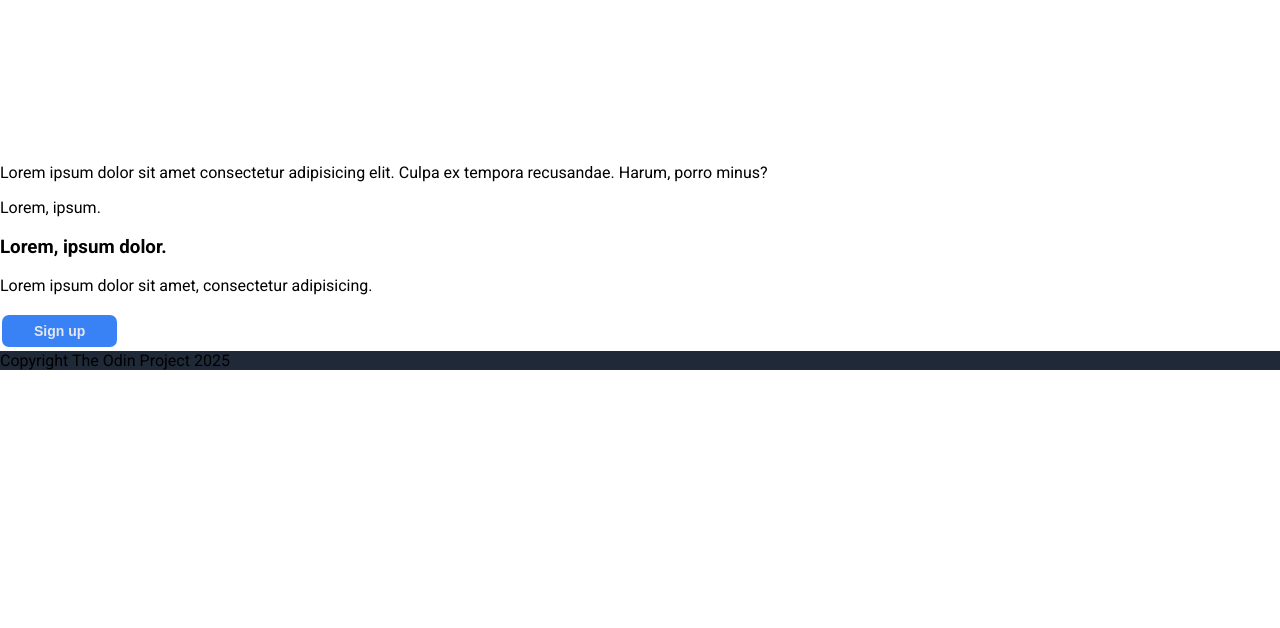
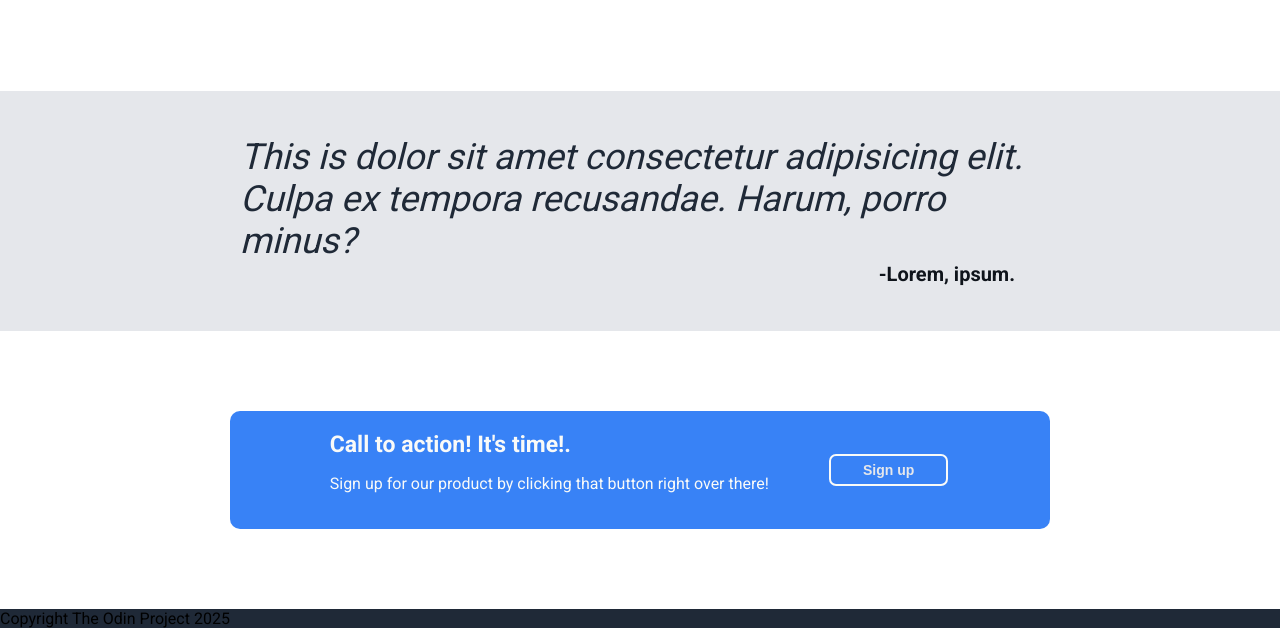
Before and after one commit to Tibarek/landing-page, a plain HTML site: page index.html in a window 1280 px wide. Shown: the part 907-1535 px from the top of the page. Before the commit the page ends 1277 px from the top, so only its background shows below. Drawn offline with Linux system fonts and the light colour scheme.

Commit message:
Style testimonial and sign up section
Use flex, margin and other elements

```diff
--- a/index.html
+++ b/index.html
@@ -21,7 +21,7 @@
         </div>
     </div>
     <div class="desc">
-      <div class="section">
+      <div class="hero-section">
         <div class="hero-main-text">This website is awesome</div>
         <p class="hero-sec-text">Lorem ipsum dolor sit amet consectetur adipisicing elit. Excepturi similique dolor doloribus deleniti. Excepturi perferendis, incidunt error porro corrupti culpa.</p>
         <button class="btn">Sign Up</button>
@@ -55,14 +55,19 @@
         </div>
     </div>
 
-    <div class="review"><p>Lorem ipsum dolor sit amet consectetur adipisicing elit. Culpa ex tempora recusandae. Harum, porro minus?</p>
-         <div>Lorem, ipsum.</div>
+    <div class="quote">
+        <p class="quote-text">This is dolor sit amet consectetur adipisicing elit. Culpa ex tempora recusandae. Harum, porro minus?</p>
+        <div class="customer-name">-Lorem, ipsum.</div>
     </div>
 
-    <div class="sign-up">
-        <h3>Lorem, ipsum dolor.</h3>
-        <p>Lorem ipsum dolor sit amet, consectetur adipisicing.</p>
-        <button>Sign up</button>
+    <div class="signup-container">
+        <div class="sign-up">
+            <div>
+                <div class="sign-title">Call to action! It's time!.</div>
+        <p>Sign up for our product by clicking that button right over there!</p>
+            </div>
+        <button class="signup-btn">Sign up</button>
+        </div>
     </div>
 
     <div class="footer">
--- a/style.css
+++ b/style.css
@@ -5,8 +5,12 @@ body {
     height: 100vh;
 }
 
+/*  */
+/* hero section */
+
 .hero,.footer {
     background-color: #1F2937;
+    background-size: cover;
 }
 
 .hero {
@@ -56,7 +60,7 @@ a {
     gap: 58px;
 }
 
-.section {
+.hero-section {
     width: 450px;
 }
 
@@ -80,17 +84,18 @@ button {
     color: #E5E7EB;
     font-size: 14px;
     font-weight: 900;
-    padding: 8px 32px;
+    padding: 6px 32px;
     margin: 4px 2px;
     text-align: center;
 }
 
 .desc-img {
     width: 100%;
-    max-width: 400px;
+    max-width: 250px;
     height: auto;
 }
 
+/* info section */
 .info {
     text-align: center;
     padding-bottom: 150px;
@@ -124,3 +129,62 @@ button {
     font-size: 18px;
     color: #5a5959;
 }
+
+/* quote section*/
+
+.quote {
+    background-color: #E5E7EB ;
+    padding: 45px;
+    display: flex;
+    flex-direction: column;
+    align-items: center;
+}
+
+.quote-text {
+    color: #1F2937;
+    font-size: 36px;
+    font-style: italic;
+    margin: 0;
+    max-width: 800px;
+}
+
+.customer-name {
+    align-self: flex-end;
+    color:#0f141b;
+    font-size: 20px;
+    font-weight: 900;
+    /* margin-left: auto; */
+    margin-right: 220px;
+}
+
+/* sign-up section */
+.signup-container {
+    display: flex;
+    align-items: center;
+    justify-content: center;
+    margin: 80px 0;
+}
+
+.sign-up {
+     background-color: #3882F6;
+     border-radius: 10px;
+     color: #F9FAF8;
+     width: 800px;
+     padding: 20px 10px;
+     display: flex;
+     align-items: center;
+     justify-content: center;
+     gap: 58px;
+
+}
+
+.sign-title {
+    font-weight: 900;
+    font-size: 23px;
+}
+
+.signup-btn {
+    border: 2px solid #F9FAF8 ;
+}
+
+/* footer section */
```
